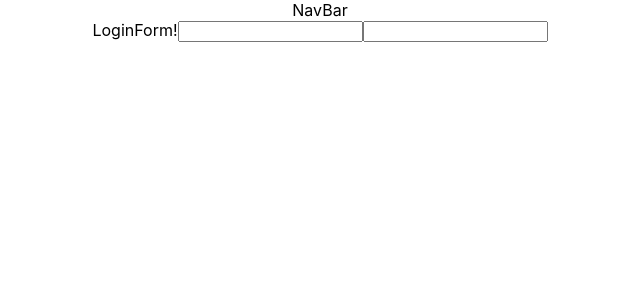
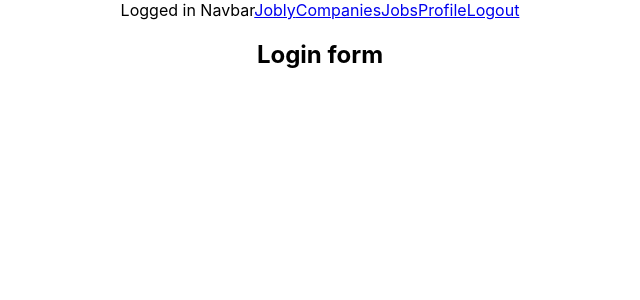
Before and after one commit to momes/react-jobly, a React (Create React App) app: page /login in a window 1280 px wide. Shown: the top 300 px of the page, without its empty margins (320-960 px from the left). Built offline with nearby package versions, Linux system fonts and the light colour scheme; no server answers.

Commit message:
cleaned up routes

```diff
--- a/src/App.js
+++ b/src/App.js
@@ -5,19 +5,29 @@ import NavBar from './NavBar';
 import Routes from './Routes';
 import JoblyApi from './api';
 
+/** App
+ *
+ * Props:
+ * - none
+ * State:
+ * - currentUser: object
+ * - isLoadingApp: boolean
+ *
+ * App --> NavBar, Routes
+ */
 function App() {
   const [currentUser, setCurrentUser] = useState(null);
   const [isLoadingApp, setIsLoadingApp] = useState(false);
 
   function getUser(username) {
     //use token to get user obj
-    setCurrentUser(user)
+    setCurrentUser(username);
   }
 
   return (
     <div className="App">
-      <NavBar currentUser={currentUser} />
       <BrowserRouter>
+        <NavBar currentUser={currentUser} />
         <Routes currentUser={currentUser} />
       </BrowserRouter>
     </div>
--- a/src/LoginForm.js
+++ b/src/LoginForm.js
@@ -3,45 +3,47 @@ import JoblyApi from './api';
 import { useState } from "react";
 
 function LoginForm({ updateCurrentUser }) {
-  const [loginFormData, setLoginFormData] = useState({username: "", password: ""})
-  const [loginAlert, setLoginAlert] = useState("");
+
+  return (<h2>Login form</h2>);
+//   const [loginFormData, setLoginFormData] = useState({username: "", password: ""})
+//   const [loginAlert, setLoginAlert] = useState("");
 
 
-  //THIS IS ASYNC!!! TRY CATCH THIS
-  function handleSubmit(evt) {
-    evt.preventDefault();
-    let token = JoblyApi.loginUser(loginFormData);
-    if (!token) {
-      setLoginAler
-    }
-    updateCurrentUser(username);
-  }
+//   //THIS IS ASYNC!!! TRY CATCH THIS
+//   function handleSubmit(evt) {
+//     evt.preventDefault();
+//     let token = JoblyApi.loginUser(loginFormData);
+//     if (!token) {
+//       setLoginAler
+//     }
+//     updateCurrentUser(username);
+//   }
 
-  function handleChange(evt) {
-    const { name, value } = evt.target;
-    setLoginFormData(currData => ({...currData, [name]: value}));
-  }
+//   function handleChange(evt) {
+//     const { name, value } = evt.target;
+//     setLoginFormData(currData => ({...currData, [name]: value}));
+//   }
 
-  return (
-    <div className="LoginForm">
-      LoginForm!
-      <input
-        name="username"
-        type="text"
-        onChange={handleChange}
-        value={loginFormData.username}
-        required
-        />
-      <input
-        name="username"
-        type="password"
-        onChange={handleChange}
-        value={loginFormData.password}
-        required
-        />
-      <form onSubmit={handleSubmit}/>
-    </div>
-  );
+//   return (
+//     <div className="LoginForm">
+//       LoginForm!
+//       <input
+//         name="username"
+//         type="text"
+//         onChange={handleChange}
+//         value={loginFormData.username}
+//         required
+//         />
+//       <input
+//         name="username"
+//         type="password"
+//         onChange={handleChange}
+//         value={loginFormData.password}
+//         required
+//         />
+//       <form onSubmit={handleSubmit}/>
+//     </div>
+//   );
 }
 
 export default LoginForm;
--- a/src/NavBar.js
+++ b/src/NavBar.js
@@ -1,11 +1,39 @@
 import { NavLink } from "react-router-dom";
 
+/** NavBar
+ *
+ * Props:
+ * - currentUser: uncertain if object or string for now, may just pass in username
+ * State:
+ *
+ * App --> NavBar
+ */
 function NavBar({ currentUser }) {
-  return (
-    <div className="NavBar">
-      NavBar
-    </div>
-  );
+
+  //comment out currentUser if condition to demo experience for logged in user
+  //if (currentUser) {
+    return (
+      <div className="NavBar">
+      Logged in Navbar
+      <NavLink exact to="/">Jobly</NavLink>
+      <NavLink exact to="/companies">Companies</NavLink>
+      <NavLink exact to="/jobs">Jobs</NavLink>
+      <NavLink exact to="/profile">Profile</NavLink>
+      <NavLink exact to="/logout">Logout</NavLink>
+      </div>
+    );
+  //}
+  //else{
+    return (
+      <div className="NavBar">
+      Logged out  Navbar
+      <NavLink exact to="/">Jobly</NavLink>
+      <NavLink exact to="/login">Login</NavLink>
+      <NavLink exact to="/signup">Signup</NavLink>
+      </div>
+    );
+
+  //}
 }
 
 export default NavBar;
```
Also changed, not shown: 1 other file (tests, documents, lock files or other folders).
